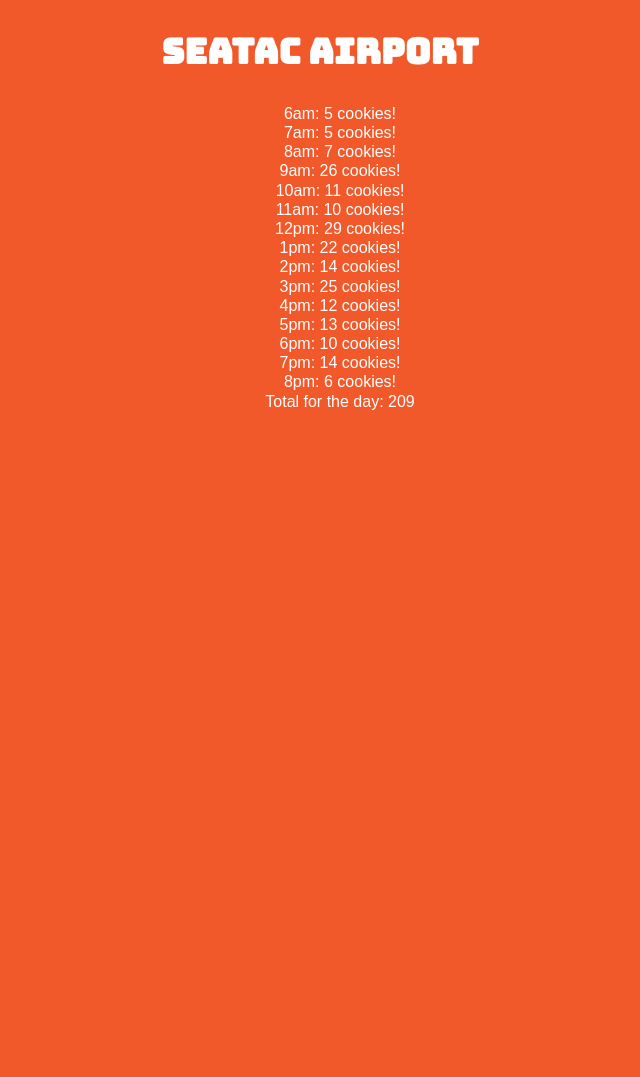
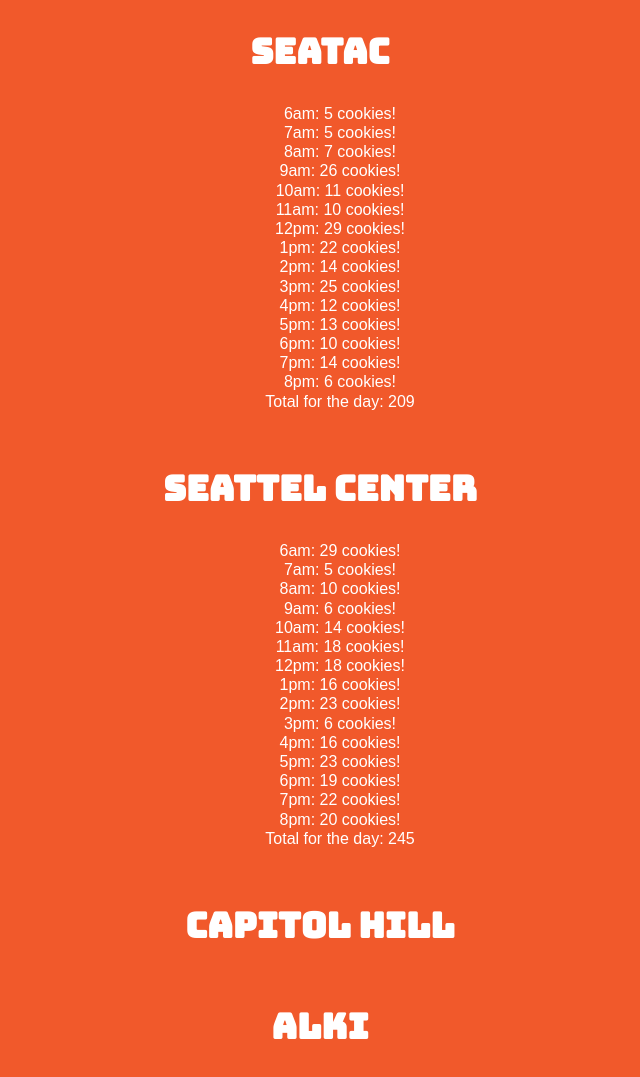
Before and after one commit to claramunro-zz/Cookie-Stand, a plain HTML site: page sales.html in a window 1280 px wide. Shown: the part 683-1760 px from the top of the page, without its empty margins (320-960 px from the left). Before the commit the page ends 1110 px from the top, so only its background shows below. Drawn offline with Linux system fonts and the light colour scheme.

Commit message:
Added Store 3

```diff
--- a/js/app.js
+++ b/js/app.js
@@ -1,6 +1,9 @@
 'use strict';
 
 var openHours = ['6am','7am','8am','9am','10am','11am','12pm','1pm','2pm','3pm','4pm','5pm','6pm','7pm','8pm'];
+
+
+// First & Pike Store 1
 
 var firstAndPike =  {
   minCust: 23,
@@ -35,7 +38,11 @@
 
 };
 
-var SeaTac =  {
+
+// SeaTac Store 2
+
+var seaTac =  {
+  storeName: 'SeaTac',
   minCust: 3,
   maxCust: 24,
   avgCookiePerCust: 1.2,
@@ -49,7 +56,42 @@
   },
 
   generateList: function() {
-    var ulElement = document.getElementById('Sea-Tac');
+    var ulElement = document.getElementById('sea-tac');
+    var runningTotal = 0;
+
+    for(var i = 0; i < openHours.length; i++){
+      var liElement = document.createElement('li');
+      var randomNum = this.averagePerHour();
+      runningTotal += randomNum;
+      liElement.textContent = `${openHours[i]}: ${randomNum} cookies!`;
+
+      ulElement.appendChild(liElement);
+    }
+
+    var totalEl = document.createElement('li');
+    totalEl.textContent = `Total for the day: ${runningTotal}`;
+    ulElement.appendChild(totalEl);
+  }
+
+};
+
+// Seattle Center Store 3
+
+var seattleCenter =  {
+  minCust: 3,
+  maxCust: 24,
+  avgCookiePerCust: 1.2,
+
+  randomCustPerHour: function() {
+    return Math.round( Math.random() * (this.maxCust - this.minCust) + this.minCust );
+  },
+
+  averagePerHour: function() {
+    return Math.round (this.randomCustPerHour() * this.avgCookiePerCust );
+  },
+
+  generateList: function() {
+    var ulElement = document.getElementById('seattle-center');
     var runningTotal = 0;
 
     for(var i = 0; i < openHours.length; i++){
@@ -69,4 +111,5 @@
 };
 
 firstAndPike.generateList();
-SeaTac.generateList();
+seaTac.generateList();
+seattleCenter.generateList();
--- a/sales.html
+++ b/sales.html
@@ -9,11 +9,20 @@
 <body>
     <h1> Salmon Cookies Sales </h1>
 
-    <h2> 1st & Pike </h2>
+    <h2> First & Pike </h2>
     <ul id="first-pike"></ul>
 
-    <h2> SeaTac Airport </h2>
-    <ul id="Sea-Tac"></ul>
+    <h2> SeaTac </h2>
+    <ul id="sea-tac"></ul>
+
+    <h2> Seattel Center </h2>
+    <ul id="seattle-center"></ul>
+
+    <h2> Capitol Hill </h2>
+    <ul id="capitol-hill"></ul>
+
+    <h2> Alki </h2>
+    <ul id="alki"></ul>
 
     <script src="js/app.js"></script>
 </body>
```
